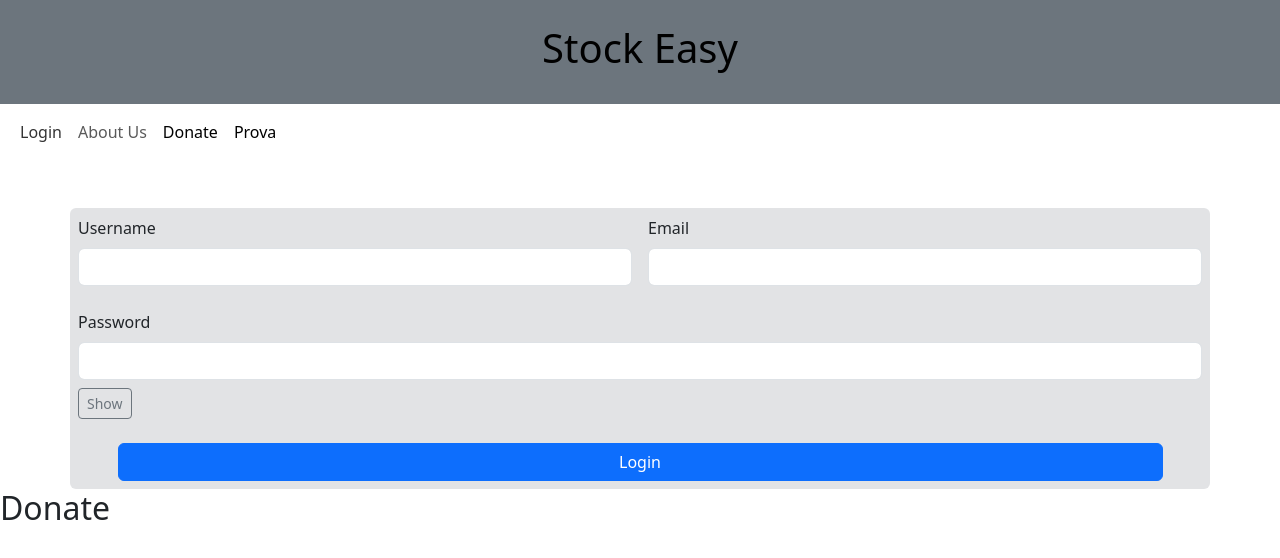
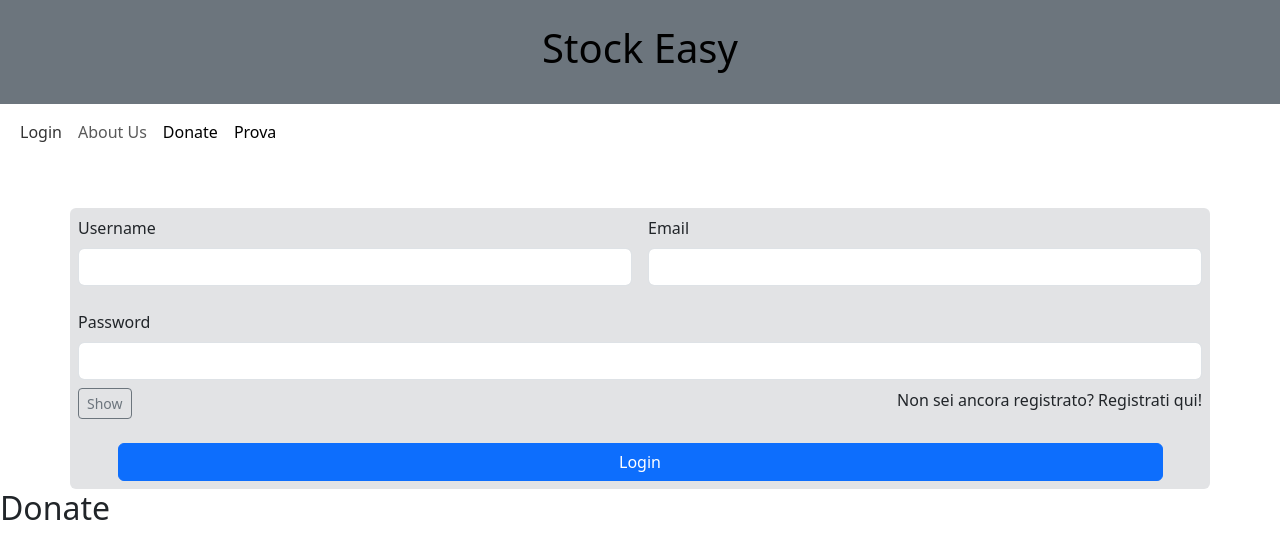
Before and after one commit to feffe17/Magazzino_front, a React (Vite) app: page /donate in a window 1280 px wide. Both pictures are taken after a click on the button "Login". Shown: the top 558 px of the page. Built offline with nearby package versions, Linux system fonts and the light colour scheme.

Commit message:
[WIP] add register page

```diff
--- a/src/App.jsx
+++ b/src/App.jsx
@@ -7,6 +7,7 @@ import DefaultLayout from "./pages/DefaultLayout"
 import Home from "./pages/Home"
 import AboutUs from "./pages/AboutUs"
 import Donate from "./pages/Donate"
+import Register from "./pages/Register.jsx"
 
 function App() {
 
@@ -18,6 +19,7 @@ function App() {
             <Route index element={<Home />} />
             <Route path="/about-us" element={<AboutUs />} />
             <Route path="/donate" element={<Donate />} />
+            <Route path="/register" element={<Register />} />
           </Route>
         </Routes>
       </BrowserRouter>
--- a/src/components/LoginForm.jsx
+++ b/src/components/LoginForm.jsx
@@ -1,4 +1,5 @@
 import { useState } from "react";
+import { NavLink } from "react-router-dom";
 
 export default function LoginForm() {
     const [showPassword, setShowPassword] = useState(false);
@@ -18,20 +19,24 @@ export default function LoginForm() {
                     <label htmlFor="email" className="form-label">Email</label>
                     <input type="email" className="form-control" id="email" />
                 </div>
-                <div className="mb-2 position-relative">
+                <div className="mb-2 col-12">
                     <label htmlFor="password" className="form-label">Password</label>
                     <input
                         type={showPassword ? "text" : "password"}
-                        className="form-control"
+                        className="form-control col-12"
                         id="password"
                     />
+                    <div className="col-12 mt-2 d-flex justify-content-between">
                         <button
                             type="button"
-                        className="btn btn-sm btn-outline-secondary mt-2"
+                            className="btn btn-sm btn-outline-secondary"
                             onClick={togglePasswordVisibility}
                         >
                             {showPassword ? "Hide" : "Show"}
                         </button>
+                        <NavLink className="nav-link" to="/register">Non sei ancora registrato? Registrati qui!</NavLink>
+
+                    </div>
                 </div>
                 <button type="submit" className="btn btn-primary col-11 mx-auto">Login</button>
             </form>
--- a/src/pages/AboutUs.jsx
+++ b/src/pages/AboutUs.jsx
@@ -1,7 +1,12 @@
+import NavBar from "../components/NavBar"
 export default function AbouteUs() {
     return (
         <>
-            <h2>About Us</h2>
+            <NavBar />
+            <main>
+                <h2>About Us</h2>
+
+            </main>
 
         </>
     )
--- a/src/pages/DefaultLayout.jsx
+++ b/src/pages/DefaultLayout.jsx
@@ -1,4 +1,3 @@
-import Navbar from "../components/NavBar"
 import { Outlet } from "react-router-dom"
 import { NavLink } from "react-router-dom"
 export default function DefaultLayout() {
@@ -7,7 +6,6 @@ export default function DefaultLayout() {
             <header className="bg-secondary p-4 d-flex justify-content-center align-items-center">
                 <NavLink className="text-decoration-none text-black" to="/"> <h1>Stock Easy</h1></NavLink>
             </header>
-            <Navbar />
             <main>
                 <Outlet />
             </main>
--- a/src/pages/Donate.jsx
+++ b/src/pages/Donate.jsx
@@ -1,7 +1,12 @@
+import NavBar from "../components/NavBar"
 export default function Donate() {
     return (
         <>
-            <h2>Donate</h2>
+            <NavBar />
+            <main>
+                <h2>Donate</h2>
+
+            </main>
 
         </>
     )
--- a/src/pages/Home.jsx
+++ b/src/pages/Home.jsx
@@ -1,6 +1,8 @@
+import Navbar from "../components/NavBar"
 export default function Home() {
     return (
         <>
+            <Navbar />
             <main>
                 <div className="container mt-5">
                     <div className="row row-cols-1 row-cols-md-2 row-cols-lg-4 g-3">
--- /dev/null
+++ b/src/pages/Register.jsx
@@ -0,0 +1,13 @@
+import { NavLink } from "react-router-dom";
+
+export default function Register() {
+    return (
+        <>
+            <main>
+                <h2>Register</h2>
+
+            </main>
+
+        </>
+    )
+}
```
Lines whose indentation alone changed are shown as unchanged.
